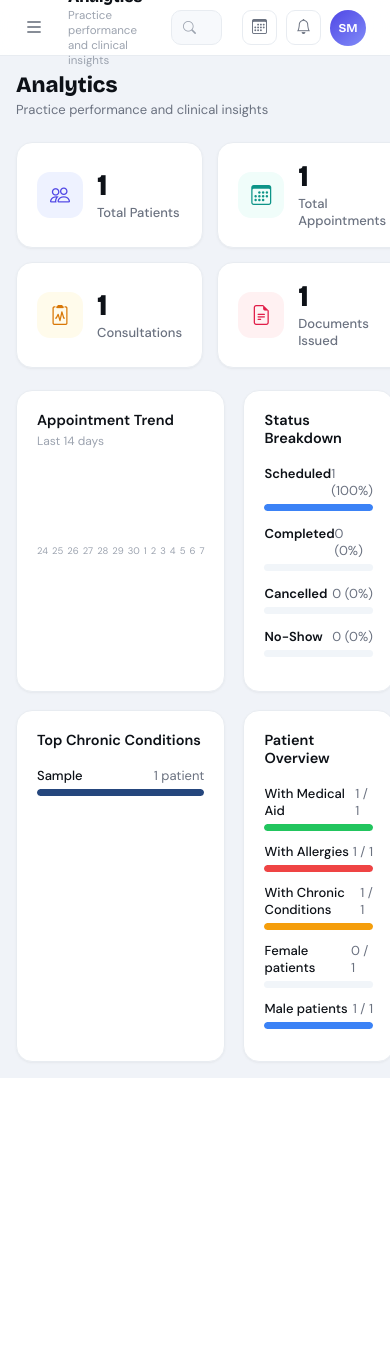
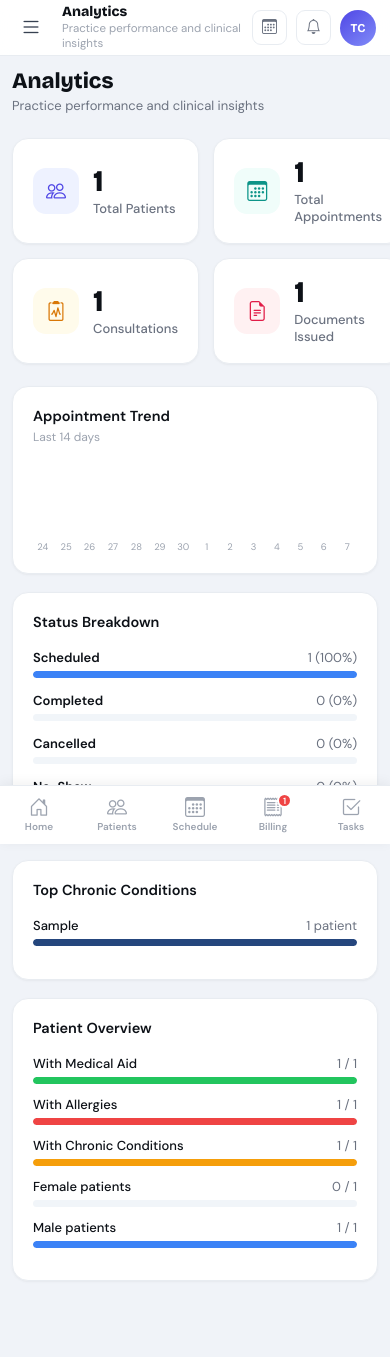
Before and after one commit to DevJoymanu/MediCareGP, a Django app: page /analytics/ in a window 390 px wide. Before the commit the page ends 1078 px from the top, so only its background shows below. Run offline with Django 4.2, Linux system fonts and the light colour scheme; a user stored in the database is signed in; tables that the repository leaves empty hold one stand-in row (values such as "Sample post").

Commit message:
moblie friendly

```diff
--- a/medicaregp/static/css/main.css
+++ b/medicaregp/static/css/main.css
@@ -843,23 +843,95 @@ button { cursor: pointer; }
   padding: 40px;
 }
 
+/* ═══ Sidebar overlay ══════════════════════════════════════════════════════ */
+.sidebar-overlay {
+  display: none;
+  position: fixed; inset: 0;
+  background: rgba(0,0,0,0.45);
+  z-index: 99;
+}
+.sidebar-overlay.active { display: block; }
+
+/* ═══ Table scroll ════════════════════════════════════════════════════════ */
+.table-scroll { overflow-x: auto; -webkit-overflow-scrolling: touch; }
+
+/* ═══ Responsive grid helpers ═════════════════════════════════════════════ */
+.grid-4    { display: grid; grid-template-columns: repeat(4, 1fr); gap: 14px; }
+.grid-2-col { display: grid; grid-template-columns: 1fr 1fr; gap: 18px; }
+.grid-tasks { display: grid; grid-template-columns: 1fr 320px; gap: 20px; align-items: start; }
+.task-form-fields { display: flex; gap: 10px; align-items: flex-end; }
+
+/* ═══ Bottom navigation ═══════════════════════════════════════════════════ */
+#sidebarToggle { display: none; }
+
+.bottom-nav {
+  display: none;
+  position: fixed; bottom: 0; left: 0; right: 0;
+  background: #fff;
+  border-top: 1px solid var(--border);
+  z-index: 90;
+  padding-bottom: env(safe-area-inset-bottom, 0px);
+  box-shadow: 0 -2px 12px rgba(0,0,0,0.06);
+}
+.bottom-nav-inner { display: flex; height: 58px; }
+.bottom-nav-item {
+  flex: 1;
+  display: flex; flex-direction: column; align-items: center; justify-content: center;
+  gap: 2px;
+  color: var(--text-4);
+  font-size: 10px; font-weight: 600;
+  text-decoration: none;
+  transition: color 0.15s;
+  position: relative;
+}
+.bottom-nav-item.active { color: var(--accent); }
+.bottom-nav-item i { font-size: 20px; line-height: 1; }
+.bottom-nav-badge {
+  position: absolute; top: 7px; left: calc(50% + 4px);
+  min-width: 15px; height: 15px; padding: 0 3px;
+  background: #ef4444; color: #fff; border-radius: 999px;
+  font-size: 9px; font-weight: 700;
+  display: flex; align-items: center; justify-content: center;
+  border: 2px solid #fff;
+}
+
 /* ═══ Responsive ══════════════════════════════════════════════════════════ */
 @media (max-width: 1200px) {
   .stat-grid { grid-template-columns: repeat(2, 1fr); }
   .dash-grid { grid-template-columns: 1fr; }
+  .grid-4 { grid-template-columns: repeat(2, 1fr); }
 }
 @media (max-width: 900px) {
+  #sidebarToggle { display: flex !important; align-items: center; }
+  .bottom-nav { display: block; }
   .sidebar { transform: translateX(-100%); transition: transform 0.28s ease; }
   .sidebar.open { transform: translateX(0); }
   .app-main { margin-left: 0; }
-  .page-body { padding: 16px; }
+  .page-body { padding: 16px 16px 76px; }
   .soap-grid { grid-template-columns: 1fr; }
   .form-grid-2, .form-grid-3 { grid-template-columns: 1fr; }
   .login-shell { grid-template-columns: 1fr; }
   .login-brand { display: none; }
+  .page-header { flex-direction: column; gap: 12px; align-items: flex-start; }
+  .grid-tasks { grid-template-columns: 1fr; }
+  .grid-2-col { grid-template-columns: 1fr; }
+  .task-form-fields { flex-wrap: wrap; }
+  .task-form-fields > * { flex: 1 1 calc(50% - 5px); min-width: 120px; }
+}
+@media (max-width: 640px) {
+  .topbar-search-wrap { display: none; }
+  .topbar { padding: 0 14px; gap: 10px; }
+  .topbar-title { font-size: 14px; }
+  .page-body { padding: 12px 12px 76px; }
+  .confirm-card { margin: 20px auto; padding: 28px 20px; }
+}
+@media (max-width: 480px) {
+  .stat-grid { grid-template-columns: 1fr 1fr; }
+  .grid-4 { grid-template-columns: 1fr 1fr; }
 }
 @media print {
-  .sidebar, .topbar, .no-print { display: none !important; }
+  .sidebar, .topbar, .bottom-nav, .no-print { display: none !important; }
   .app-main { margin-left: 0; }
+  .page-body { padding: 0; }
   .print-shell { padding: 20px; }
 }
--- a/medicaregp/templates/analytics.html
+++ b/medicaregp/templates/analytics.html
@@ -28,7 +28,7 @@
     </div>
   </div>
 
-  <div style="display:grid;grid-template-columns:1fr 1fr;gap:18px;">
+  <div class="grid-2-col">
     <!-- Appointment trend -->
     <div class="card">
       <div class="card-title" style="margin-bottom:4px;">Appointment Trend</div>
--- a/medicaregp/templates/appointments/appointment_list.html
+++ b/medicaregp/templates/appointments/appointment_list.html
@@ -32,6 +32,7 @@
 
   <!-- List -->
   <div class="card" style="padding:0;overflow:hidden;">
+    <div class="table-scroll">
     <table class="crm-table">
       <thead>
         <tr>
@@ -84,6 +85,7 @@
         {% endfor %}
       </tbody>
     </table>
+    </div>
   </div>
 </div>
 {% endblock %}
--- a/medicaregp/templates/base.html
+++ b/medicaregp/templates/base.html
@@ -76,9 +76,9 @@
 
     <div class="sidebar-footer">
       <div style="display:flex;align-items:center;gap:10px;">
-        <div class="avatar av-40 av-1">SM</div>
+        <div class="avatar av-40 av-1">TC</div>
         <div>
-          <div style="color:#fff;font-weight:600;font-size:12.5px;">Dr. Sarah Malan</div>
+          <div style="color:#fff;font-weight:600;font-size:12.5px;">Dr. T. Chivonivoni</div>
           <div style="color:rgba(255,255,255,0.35);font-size:11px;">General Practitioner</div>
         </div>
         <a href="{% url 'logout' %}" style="margin-left:auto;color:rgba(255,255,255,0.3);font-size:16px;" title="Logout">
@@ -88,10 +88,13 @@
     </div>
   </aside>
 
+  <!-- ── Sidebar overlay (mobile) ─────────────────────────────────────── -->
+  <div class="sidebar-overlay" id="sidebarOverlay"></div>
+
   <!-- ── Main area ────────────────────────────────────────────────────── -->
   <div class="app-main">
     <header class="topbar">
-      <button id="sidebarToggle" style="display:none;background:none;border:none;font-size:20px;color:var(--text-2);margin-right:4px;" aria-label="Menu">
+      <button id="sidebarToggle" style="background:none;border:none;font-size:22px;color:var(--text-2);margin-right:4px;padding:6px;line-height:1;" aria-label="Menu">
         <i class="bi bi-list"></i>
       </button>
       <div>
@@ -114,13 +117,13 @@
           <span class="topbar-notif">{{ pending_tasks_count }}</span>
           {% endif %}
         </a>
-        <div class="avatar av-36 av-1" style="cursor:pointer;">SM</div>
+        <div class="avatar av-36 av-1" style="cursor:pointer;">TC</div>
       </div>
     </header>
 
     <main class="main-content">
       {% if messages %}
-        <div style="padding:16px 28px 0;">
+        <div style="padding:16px 16px 0;">
           {% for message in messages %}
             <div class="alert alert-{% if message.tags == 'error' %}error{% else %}{{ message.tags|default:'info' }}{% endif %}">
               <i class="bi bi-{% if message.tags == 'success' %}check-circle{% elif message.tags == 'error' %}exclamation-circle{% else %}info-circle{% endif %}"></i>
@@ -132,20 +135,62 @@
       {% block content %}{% endblock %}
     </main>
   </div>
+
+  <!-- ── Bottom navigation (mobile) ───────────────────────────────────── -->
+  <nav class="bottom-nav" aria-label="Mobile navigation">
+    <div class="bottom-nav-inner">
+      <a href="{% url 'dashboard' %}" class="bottom-nav-item {% if request.path == '/' %}active{% endif %}">
+        <i class="bi bi-house-door"></i>
+        <span>Home</span>
+      </a>
+      <a href="{% url 'patient_list' %}" class="bottom-nav-item {% if '/patients/' in request.path %}active{% endif %}">
+        <i class="bi bi-people"></i>
+        <span>Patients</span>
+      </a>
+      <a href="{% url 'appointment_list' %}" class="bottom-nav-item {% if '/appointments/' in request.path %}active{% endif %}">
+        <i class="bi bi-calendar3"></i>
+        <span>Schedule</span>
+      </a>
+      <a href="{% url 'invoice_list' %}" class="bottom-nav-item {% if '/billing/' in request.path %}active{% endif %}">
+        <i class="bi bi-receipt"></i>
+        <span>Billing</span>
+        {% if overdue_invoices_count %}
+        <span class="bottom-nav-badge">{{ overdue_invoices_count }}</span>
+        {% endif %}
+      </a>
+      <a href="{% url 'task_list' %}" class="bottom-nav-item {% if '/tasks/' in request.path %}active{% endif %}">
+        <i class="bi bi-check2-square"></i>
+        <span>Tasks</span>
+        {% if pending_tasks_count %}
+        <span class="bottom-nav-badge">{{ pending_tasks_count }}</span>
+        {% endif %}
+      </a>
+    </div>
+  </nav>
 </div>
 
 <script>
 (function () {
   const toggle = document.getElementById('sidebarToggle');
   const sidebar = document.getElementById('sidebar');
+  const overlay = document.getElementById('sidebarOverlay');
+
+  function closeSidebar() {
+    sidebar.classList.remove('open');
+    if (overlay) overlay.classList.remove('active');
+    document.body.style.overflow = '';
+  }
+
   if (toggle) {
-    toggle.style.display = 'block';
-    toggle.addEventListener('click', () => sidebar.classList.toggle('open'));
-    document.addEventListener('click', e => {
-      if (sidebar.classList.contains('open') && !sidebar.contains(e.target) && e.target !== toggle) {
-        sidebar.classList.remove('open');
-      }
+    toggle.addEventListener('click', () => {
+      const opening = !sidebar.classList.contains('open');
+      sidebar.classList.toggle('open');
+      if (overlay) overlay.classList.toggle('active');
+      document.body.style.overflow = opening ? 'hidden' : '';
     });
+  }
+  if (overlay) {
+    overlay.addEventListener('click', closeSidebar);
   }
 
   // Count-up animation for stat numbers
--- a/medicaregp/templates/billing/invoice_list.html
+++ b/medicaregp/templates/billing/invoice_list.html
@@ -13,7 +13,7 @@
   </div>
 
   <!-- Summary tiles -->
-  <div style="display:grid;grid-template-columns:repeat(4,1fr);gap:14px;margin-bottom:22px;">
+  <div class="grid-4" style="margin-bottom:22px;">
     {% for label, key, icon, bg, color in status_tiles %}
     <a href="?status={{ key }}" style="text-decoration:none;">
       <div class="stat-card" style="border:{% if status_filter == key %}2px solid {{ color }}{% else %}1px solid var(--border){% endif %};">
@@ -66,6 +66,7 @@
 
   <!-- Table -->
   <div class="card" style="padding:0;overflow:hidden;">
+    <div class="table-scroll">
     <table class="crm-table">
       <thead>
         <tr>
@@ -124,6 +125,7 @@
         {% endfor %}
       </tbody>
     </table>
+    </div>
   </div>
 </div>
 {% endblock %}
--- a/medicaregp/templates/consultations/consultation_list.html
+++ b/medicaregp/templates/consultations/consultation_list.html
@@ -25,6 +25,7 @@
   </div>
 
   <div class="card" style="padding:0;overflow:hidden;">
+    <div class="table-scroll">
     <table class="crm-table">
       <thead>
         <tr>
@@ -83,6 +84,7 @@
         {% endfor %}
       </tbody>
     </table>
+    </div>
   </div>
 </div>
 {% endblock %}
--- a/medicaregp/templates/dashboard.html
+++ b/medicaregp/templates/dashboard.html
@@ -8,7 +8,7 @@
   <!-- Greeting -->
   <div style="margin-bottom:28px;">
     <h1 class="brand-heading" style="margin:0 0 5px;font-size:26px;font-weight:800;color:var(--text-1);">
-      Good morning, Dr. Malan
+      Good morning, Dr. Chivonivoni
     </h1>
     <p style="margin:0;color:var(--text-3);font-size:14px;">
       {% if scheduled_today %}
@@ -160,7 +160,7 @@
       <div class="card-title">Recent Patients</div>
       <a href="{% url 'patient_list' %}" class="link-btn">View all <i class="bi bi-arrow-right"></i></a>
     </div>
-    <div style="display:grid;grid-template-columns:repeat(4,1fr);gap:12px;">
+    <div class="grid-4" style="gap:12px;">
       {% for p in recent_patients %}
       <a href="{% url 'patient_detail' p.pk %}" style="padding:16px;border-radius:12px;border:1px solid #f1f5f9;background:#fafafa;text-align:center;display:block;text-decoration:none;transition:background 0.14s;">
         <div style="display:flex;justify-content:center;margin-bottom:10px;">
--- a/medicaregp/templates/patients/patient_list.html
+++ b/medicaregp/templates/patients/patient_list.html
@@ -27,6 +27,7 @@
 
   <!-- Table -->
   <div class="card" style="padding:0;overflow:hidden;">
+    <div class="table-scroll">
     <table class="crm-table">
       <thead>
         <tr>
@@ -90,6 +91,7 @@
         {% endfor %}
       </tbody>
     </table>
+    </div>
   </div>
 </div>
 {% endblock %}
--- a/medicaregp/templates/tasks/task_list.html
+++ b/medicaregp/templates/tasks/task_list.html
@@ -24,7 +24,7 @@
         <div class="form-group">
           {{ form.title }}
         </div>
-        <div style="display:flex;gap:10px;align-items:flex-end;">
+        <div class="task-form-fields">
           <div style="flex:1;">
             <label style="font-size:12px;font-weight:600;color:var(--text-3);margin-bottom:4px;display:block;">Priority</label>
             {{ form.priority }}
@@ -43,7 +43,7 @@
     </div>
   </div>
 
-  <div style="display:grid;grid-template-columns:1fr 320px;gap:20px;align-items:start;">
+  <div class="grid-tasks">
     <!-- Task list -->
     <div style="display:flex;flex-direction:column;gap:14px;">
       <!-- Pending -->
```
